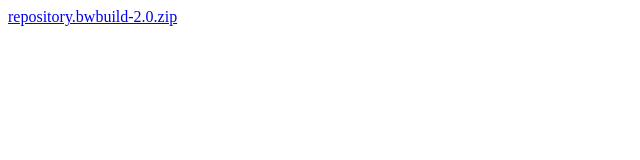
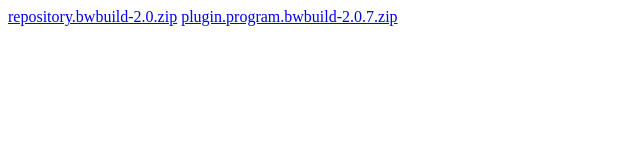
Before and after one commit to bw905/bw905.github.io, a plain HTML site: page index.html in a window 1280 px wide. Shown: the whole page, without its empty margins (0-640 px from the left). Drawn offline with Linux system fonts and the light colour scheme.

Commit message:
Update index.html

```diff
--- a/index.html
+++ b/index.html
@@ -1,2 +1,3 @@
 <!DOCTYPE html>
 <a href="repository.bwbuild-2.0.zip">repository.bwbuild-2.0.zip</a>
+<a href="plugin.program.bwbuild-2.0.7zip">plugin.program.bwbuild-2.0.7.zip</a>
```
